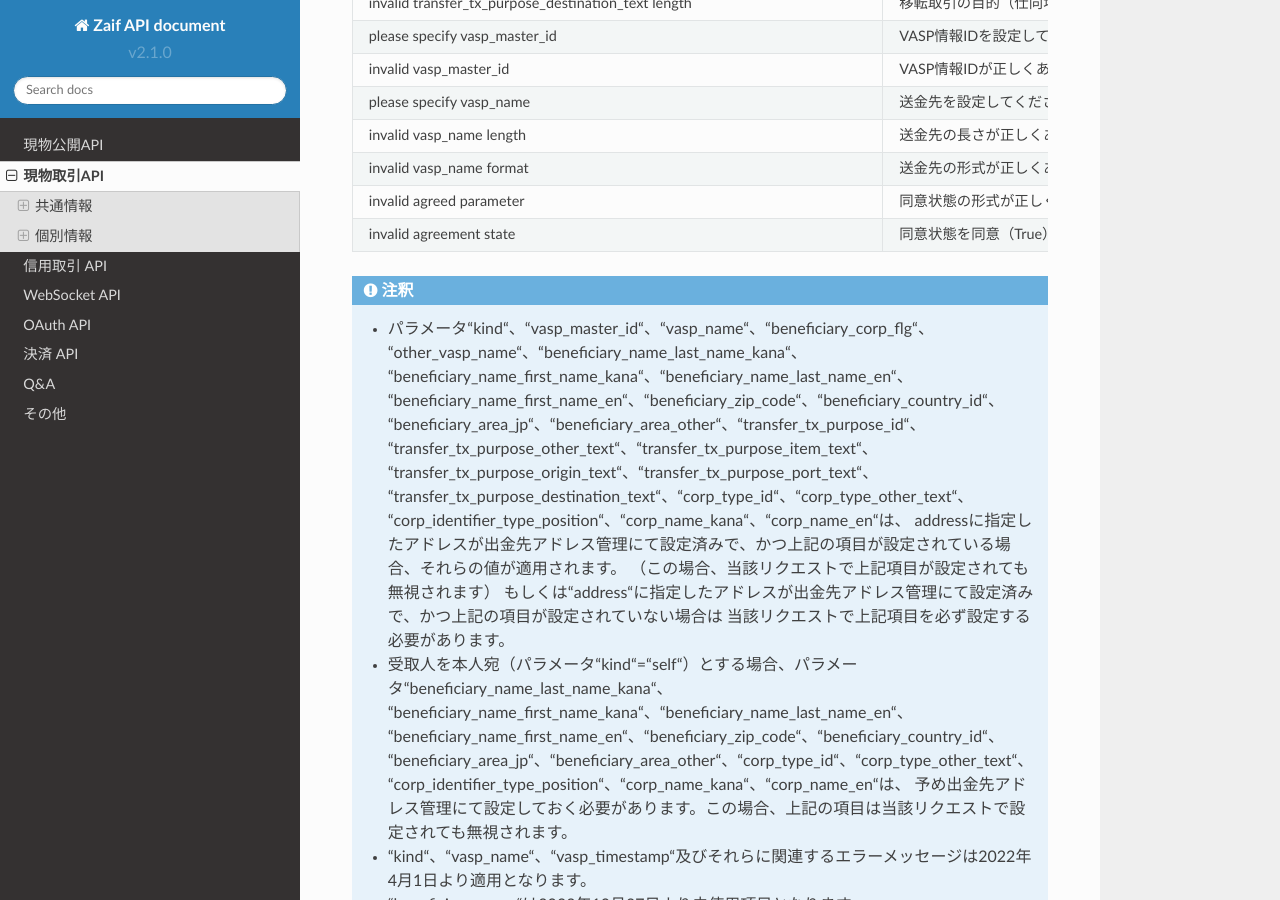
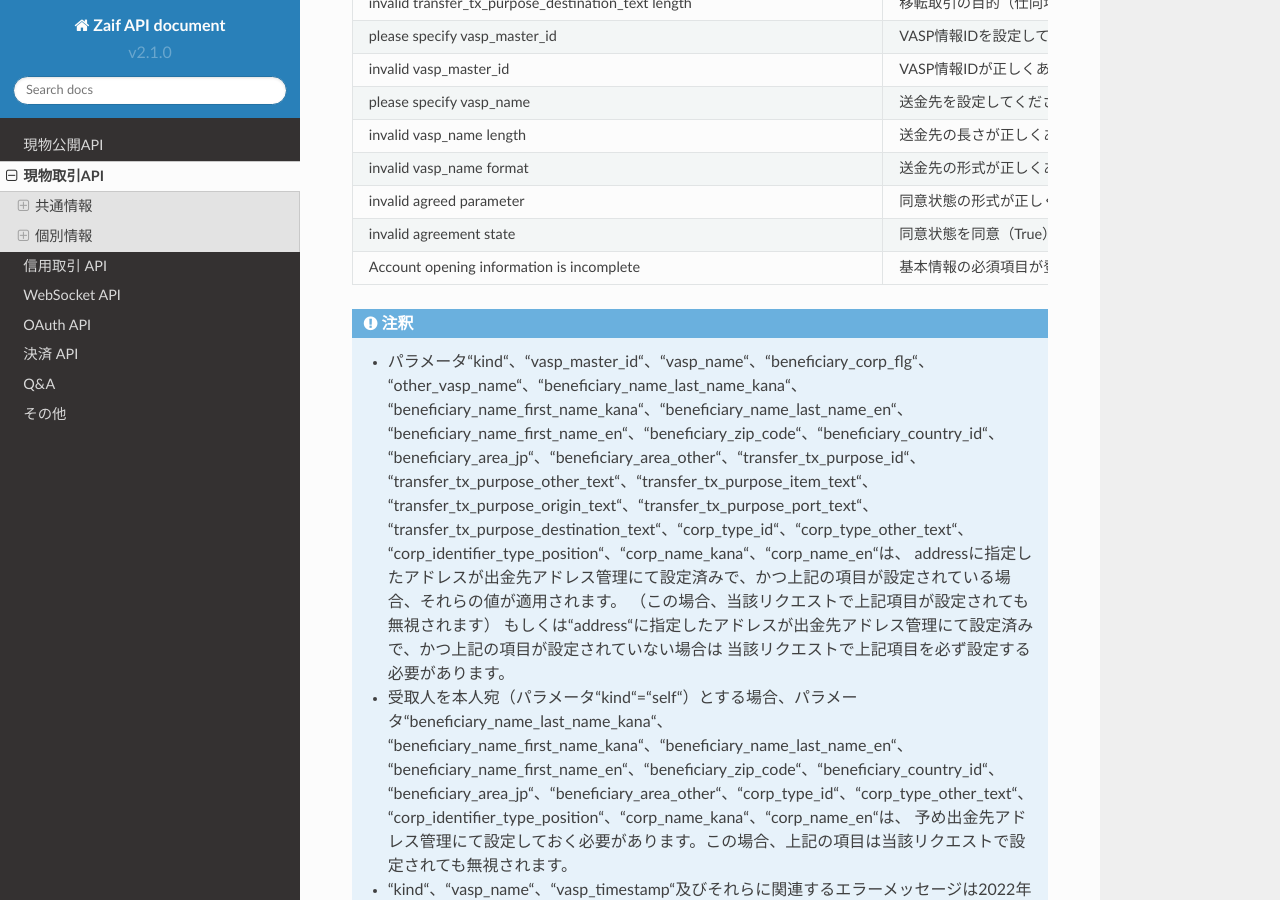
Before and after one commit to zaifdotjp/api-doc, a Sphinx documentation site: the page built from docs/TradingAPI.md, in a window 1280 px wide and 900 px high, scrolled down 17803 px. Built offline with Sphinx 7.4.7 and the Read the Docs theme 2.0.0, drawn with Linux system fonts in a browser that asks for light colours.

Commit message:
ZAIF-16476対応分のエラーメッセージ追加

````diff
--- a/docs/TradingAPI.md
+++ b/docs/TradingAPI.md
@@ -847,6 +847,7 @@ invalid vasp_name length
 invalid vasp_name format                                                      送金先の形式が正しくありません
 invalid agreed parameter                                                      同意状態の形式が正しくありません
 invalid agreement state                                                       同意状態を同意（True）で設定してください
+Account opening information is incomplete                                     基本情報の必須項目が登録されていません
 ============================================================================= ===================================================================
 ```
 
````
